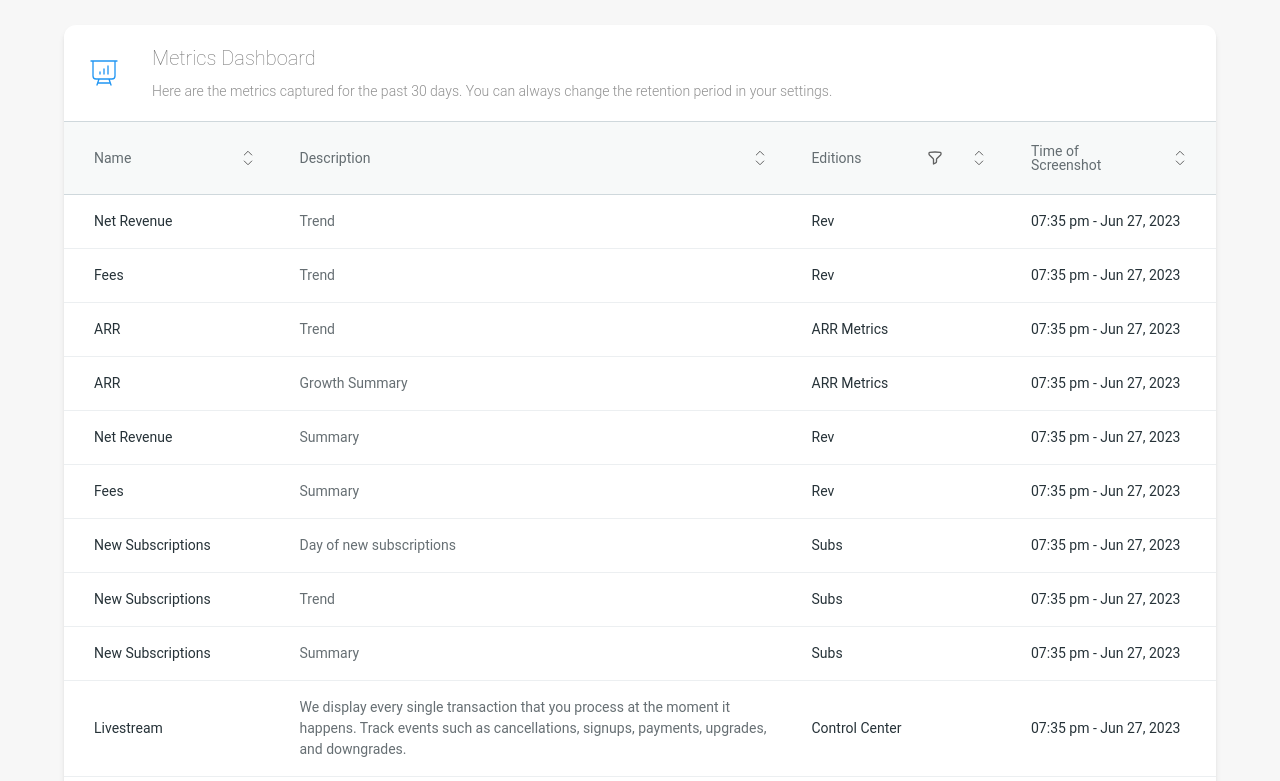
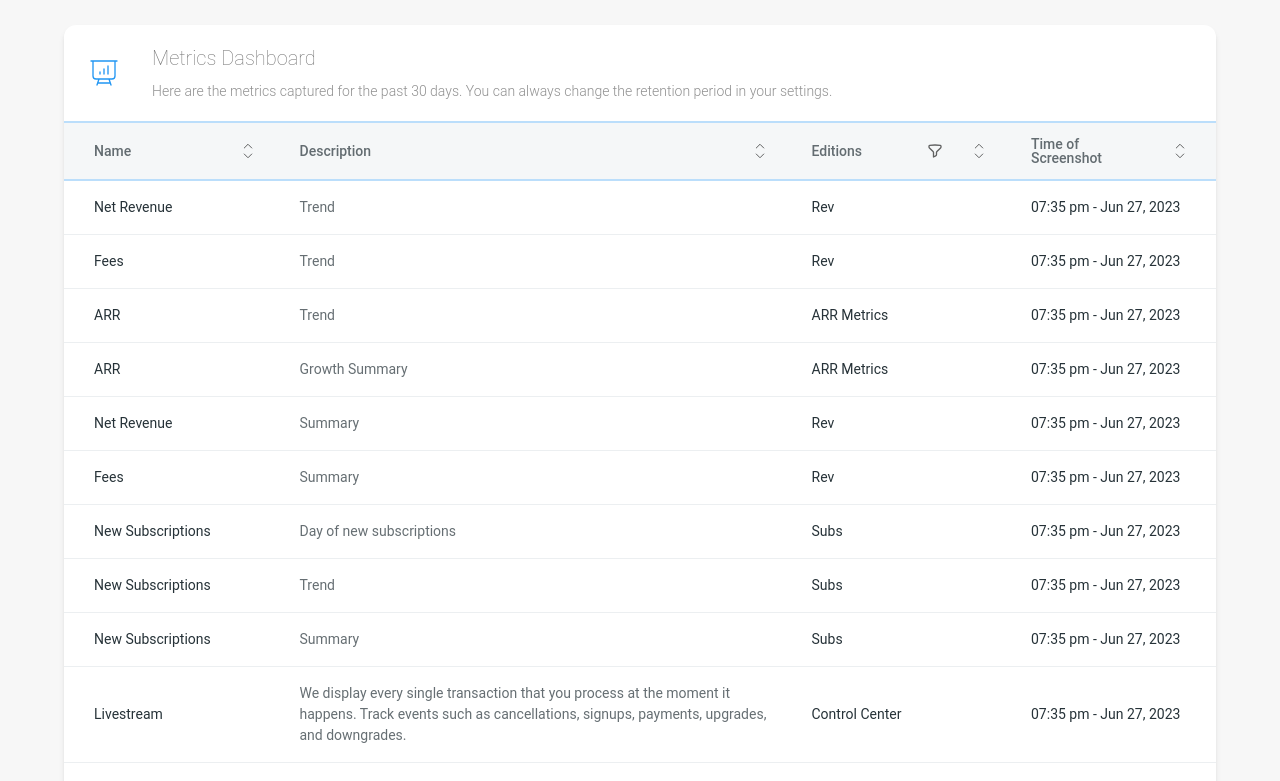
Before and after one commit to sr33nadhm/launch-brightly-test, a React (Create React App) app: page / in a window 1280 px wide. Shown: the top 781 px of the page. Built offline with nearby package versions, Linux system fonts and the light colour scheme.

Commit message:
Style: Updated table header

```diff
--- a/src/components/table/MetricTable.tsx
+++ b/src/components/table/MetricTable.tsx
@@ -1,4 +1,4 @@
-import { Card, CardHeader, Typography, CardBody, Popover, PopoverHandler, PopoverContent, IconButton, Checkbox } from "@material-tailwind/react";
+import { Card, CardHeader, Typography, CardBody, Popover, PopoverHandler, PopoverContent, IconButton, Checkbox, Spinner } from "@material-tailwind/react";
 import { ChevronDownIcon, ChevronUpDownIcon, ChevronUpIcon, FunnelIcon, PresentationChartBarIcon } from "@heroicons/react/24/outline";
 import { observer } from "mobx-react";
 import store from "store/metricStore";
@@ -42,23 +42,28 @@ function MetricTable() {
                     </div>
                 </div>
             </CardHeader>
+
+            <CardBody className="py-0 px-0">
                 {
-                !store.processing &&
-                <CardBody className="py-0 px-0">
+                    store.processing ?
+                        <div className="w-full h-52 flex justify-center items-center">
+                            <Spinner className="h-16 w-16 text-blue-500/10" />
+                        </div>
+                        :
                         <table className="mt-4 w-full min-w-full table-fixed text-left">
                             <thead>
-                            <tr>
+                                <tr className="border-y-blue-100 border-y-2">
                                     {TABLE_HEAD.map((head, index) => (
                                         <th
                                             key={index}
                                             className={
-                                            `border-y border-blue-gray-100 bg-blue-gray-50/40 p-4 transition-colors hover:bg-blue-gray-50 ${head.value}-col`
+                                                `border-y border-blue-gray-100 bg-blue-gray-50/50 px-4 py-2 transition-colors hover:bg-blue-gray-50/20 ${head.value}-col`
                                             }
                                         >
                                             <Typography
                                                 variant="small"
                                                 color="blue-gray"
-                                            className="flex items-center justify-between gap-2 font-normal leading-none opacity-70"
+                                                className="flex items-center justify-between gap-2 font-medium leading-none opacity-70"
                                             >
                                                 {head.label}{" "}
                                                 <span>
@@ -143,9 +148,8 @@ function MetricTable() {
                                 })}
                             </tbody>
                         </table>
+                }
             </CardBody>
-            }
-
         </Card>
     )
 }
```
Lines whose indentation alone changed are shown as unchanged.
